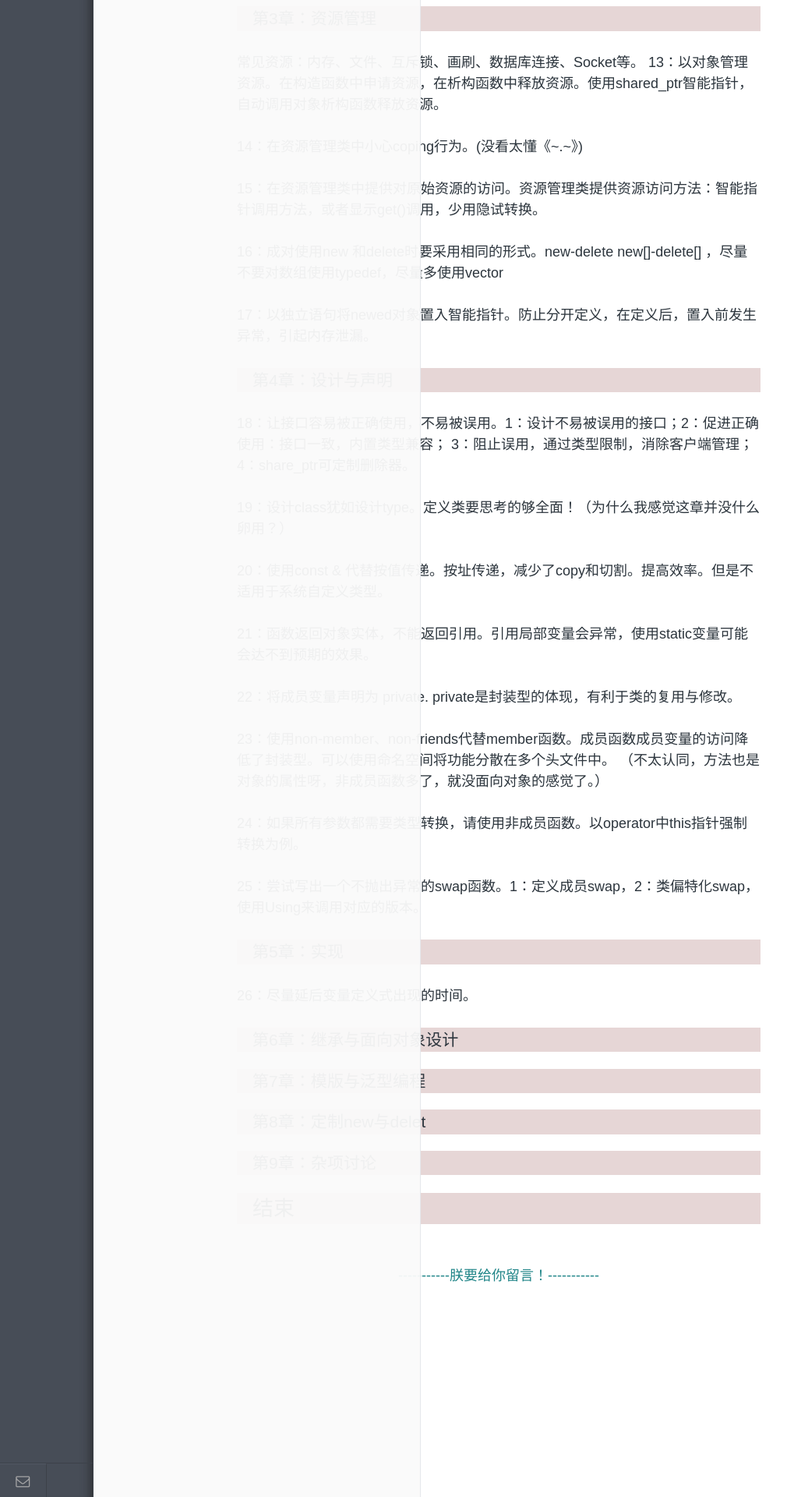
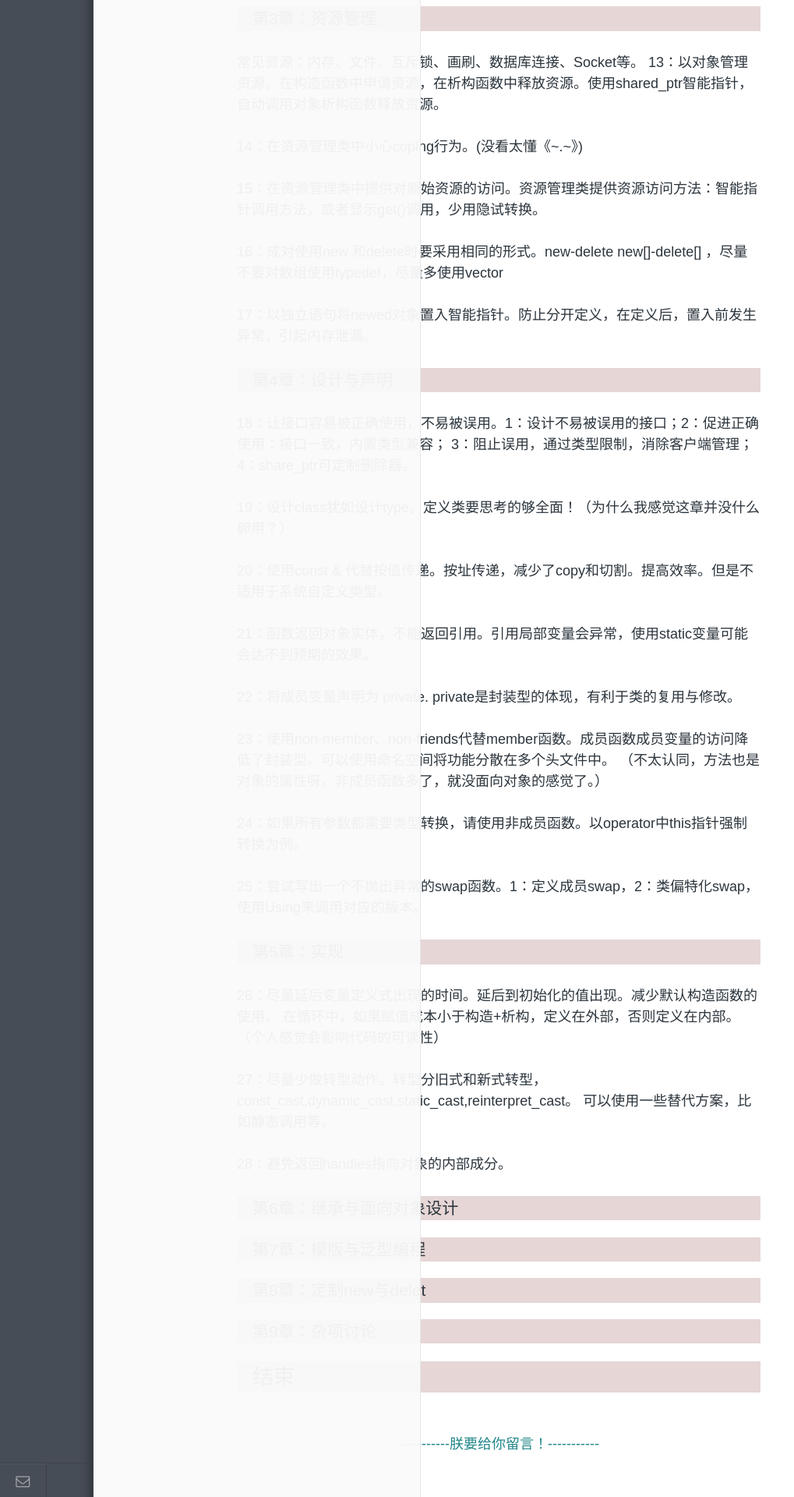
Before and after one commit to xnzaa/xnzaa.github.io, a Jekyll site: the page built from _posts/2016-04-05-《Effective C++》读书笔记.md, in a window 1280 px wide. Shown: the part 1692-3612 px from the top of the page at 78% size, without its empty margins (0-1019 px from the left). Built offline with Jekyll 4.4.1, drawn with Linux system fonts in a browser that asks for light colours; comment, search, counter and statistics services are not loaded.

Commit message:
修改effective c++

```diff
--- a/_posts/2016-04-05-《Effective C++》读书笔记.md
+++ b/_posts/2016-04-05-《Effective C++》读书笔记.md
@@ -80,7 +80,13 @@ inline 相比函数宏 具有类型检查的优点
 
 ### 第5章：实现
 
-26：尽量延后变量定义式出现的时间。
+26：尽量延后变量定义式出现的时间。延后到初始化的值出现。减少默认构造函数的使用，
+在循环中，如果赋值成本小于构造+析构，定义在外部，否则定义在内部。（个人感觉会影响代码的可读性）
+
+27：尽量少做转型动作。转型分旧式和新式转型，const_cast,dynamic_cast,static_cast,reinterpret_cast。
+可以使用一些替代方案，比如静态调用等。
+
+28：避免返回handles指向对象的内部成分。
 
 ### 第6章：继承与面向对象设计
 
```
